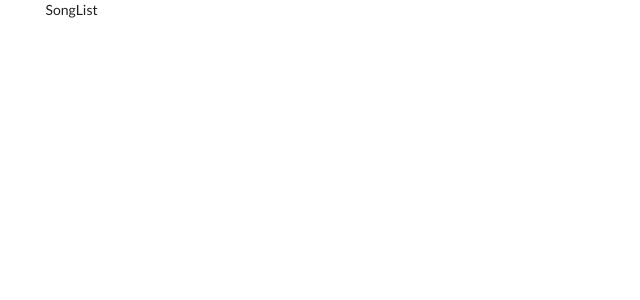
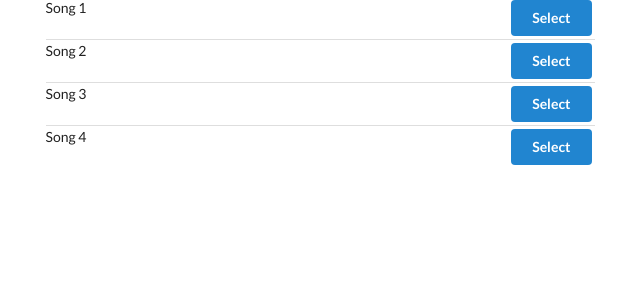
Before and after one commit to nklwwlkn/ReactJS-sandbox, a React (Create React App) app in the folder 6-songs/: page / in a window 1280 px wide. Shown: the top 300 px of the page, without its empty margins (31-671 px from the left). Built offline with nearby package versions, Linux system fonts and the light colour scheme.

Commit message:
Calling action creators from components

```diff
--- a/6-songs/src/components/SongList.js
+++ b/6-songs/src/components/SongList.js
@@ -1,17 +1,41 @@
 import React, { Component } from "react";
 import { connect } from "react-redux";
+import { selectSong } from "./../actions";
 
 class SongList extends Component {
+  renderList() {
+    return this.props.songs.map(song => {
+      return (
+        <div className="item" key={song.title}>
+          <div className="right floated content">
+            <button
+              className="ui button primary"
+              onClick={() => this.props.selectSong(song)}
+            >
+              Select
+            </button>
+          </div>
+          <div className="content">{song.title}</div>
+        </div>
+      );
+    });
+  }
+
   render() {
-    console.log(this.props);
-    return <div>SongList</div>;
+    return <div className="ui divided list">{this.renderList()}</div>;
   }
 }
 
 const mapStateToProps = state => {
+  console.log(state);
   return {
     songs: state.songs
   };
 };
 
-export default connect(mapStateToProps)(SongList);
+export default connect(
+  mapStateToProps,
+  {
+    selectSong
+  }
+)(SongList);
```
